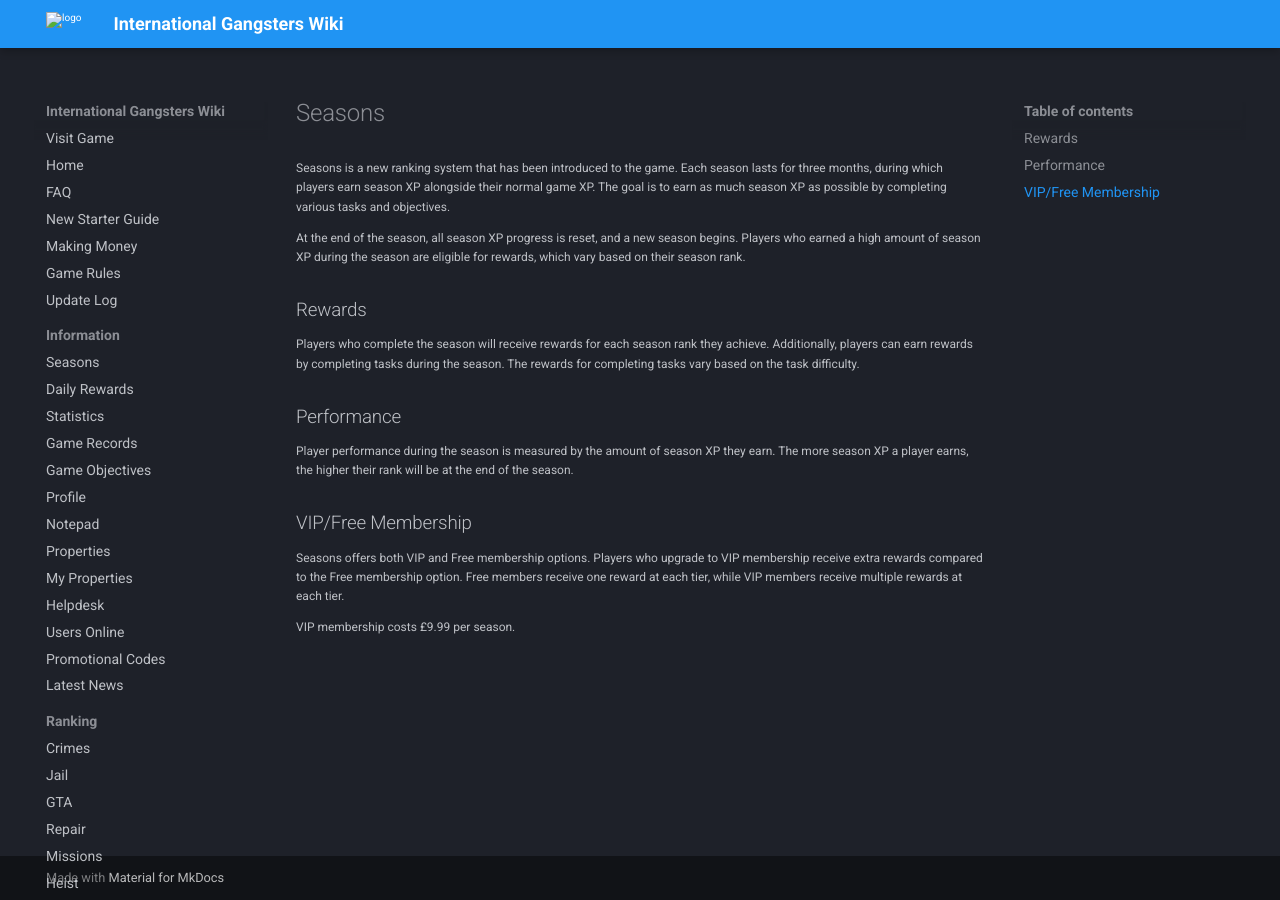
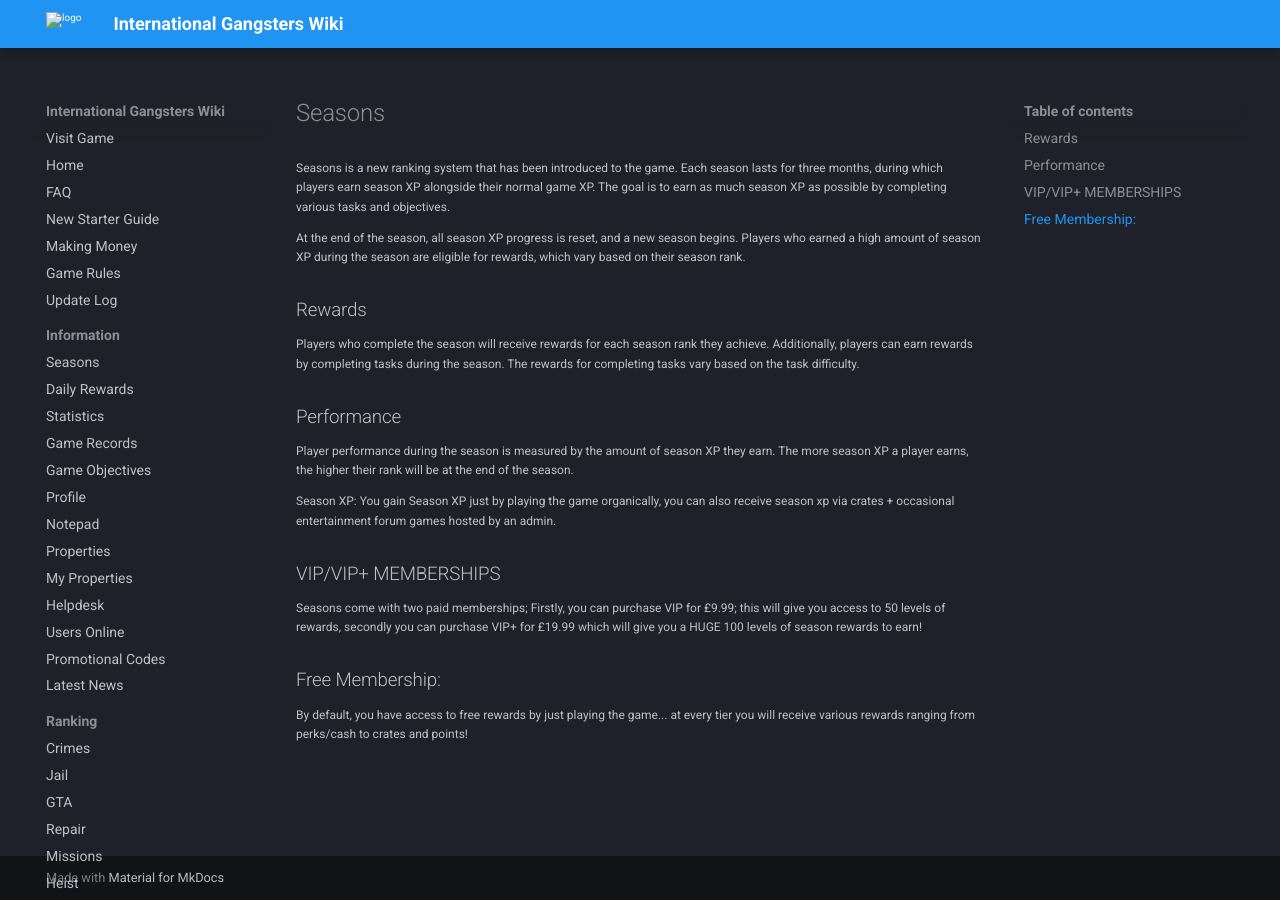
Before and after one commit to InternationalGangsters/wiki, an MkDocs documentation site: the page built from docs/information/seasons.md, in a window 1280 px wide. Built offline with MkDocs 1.6.1 and Material for MkDocs 9.7.7, drawn with Linux system fonts in a browser that asks for light colours; comment, search, counter and statistics services are not loaded.

Commit message:
Update seasons.md

```diff
--- a/docs/information/seasons.md
+++ b/docs/information/seasons.md
@@ -10,7 +10,12 @@ Players who complete the season will receive rewards for each season rank they a
 ## Performance
 Player performance during the season is measured by the amount of season XP they earn. The more season XP a player earns, the higher their rank will be at the end of the season.
 
-## VIP/Free Membership
-Seasons offers both VIP and Free membership options. Players who upgrade to VIP membership receive extra rewards compared to the Free membership option. Free members receive one reward at each tier, while VIP members receive multiple rewards at each tier.
+Season XP:
+You gain Season XP just by playing the game organically, you can also receive season xp via crates + occasional entertainment forum games hosted by an admin.
 
-VIP membership costs £9.99 per season.
+
+## VIP/VIP+ MEMBERSHIPS
+Seasons come with two paid memberships; Firstly, you can purchase VIP for £9.99; this will give you access to 50 levels of rewards, secondly you can purchase VIP+ for £19.99 which will give you a HUGE 100 levels of season rewards to earn!
+
+## Free Membership:
+By default, you have access to free rewards by just playing the game... at every tier you will receive various rewards ranging from perks/cash to crates and points!
```
